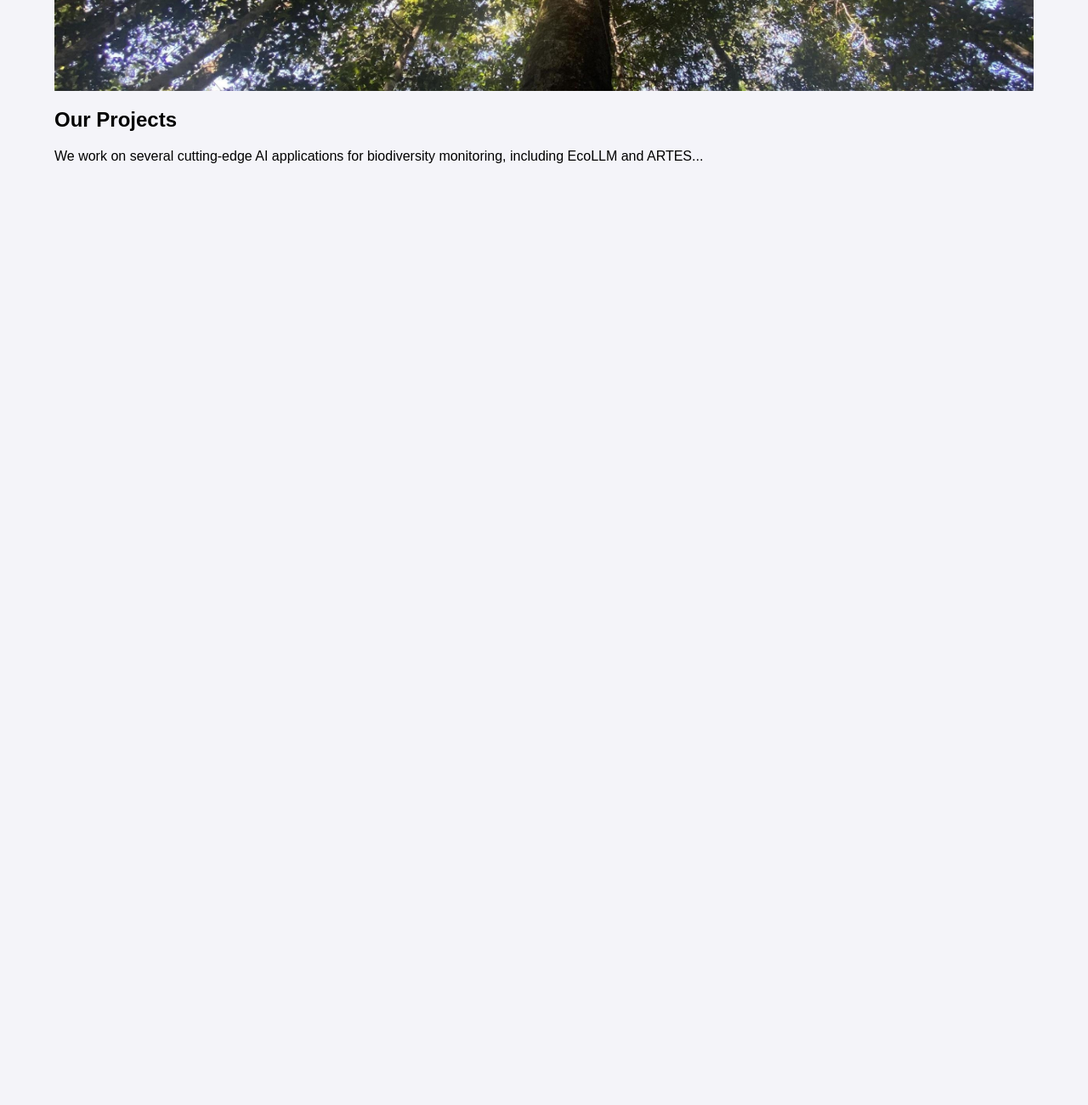
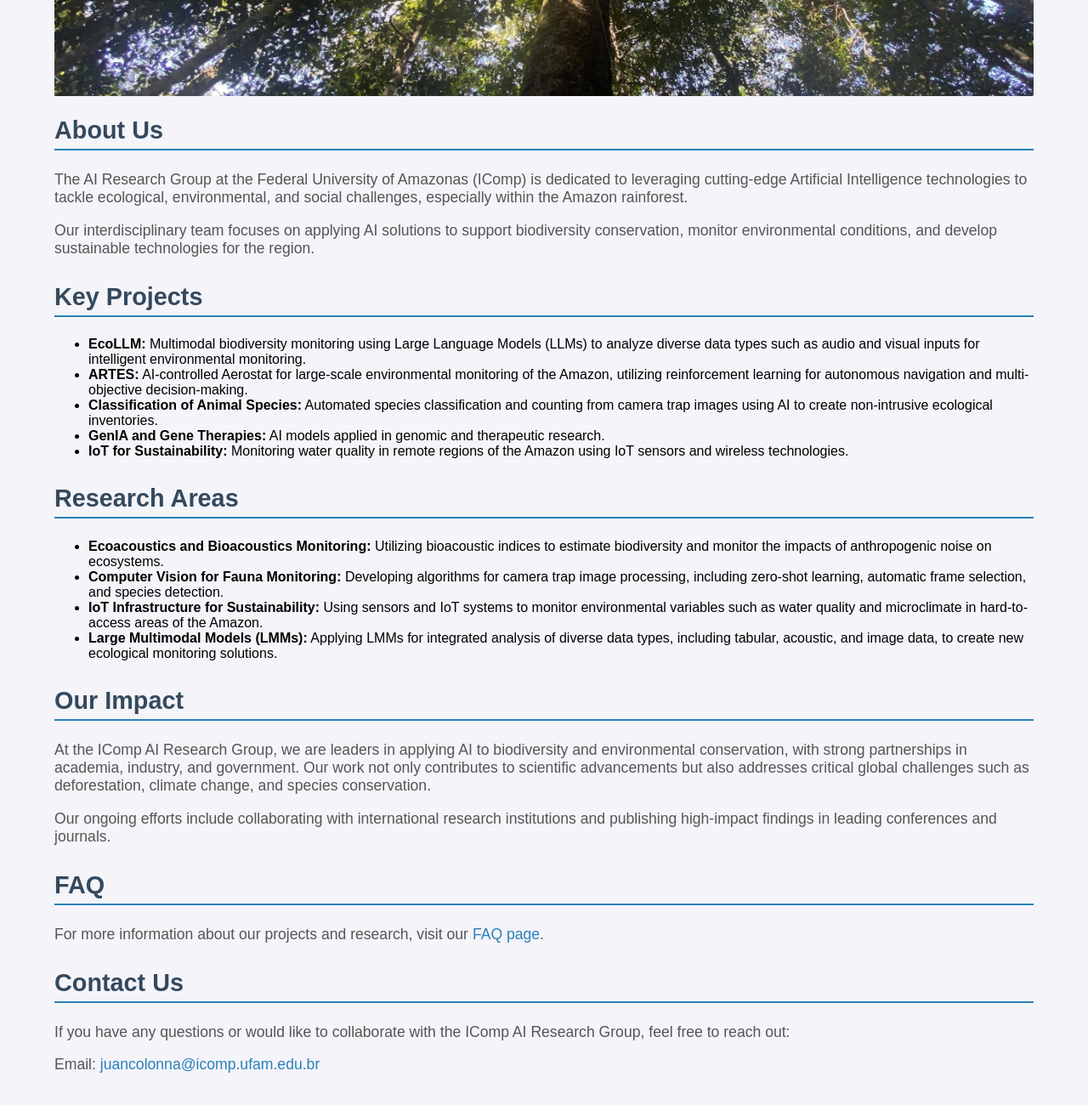
Before and after one commit to lapiam/lapiam.github.io, a plain HTML site: page index.html in a window 1280 px wide. Shown: the part 548-1848 px from the top of the page at 85% size. Before the commit the page ends 800 px from the top, so only its background shows below. Drawn offline with Linux system fonts and the light colour scheme.

Commit message:
Update index.html

```diff
--- a/index.html
+++ b/index.html
@@ -3,7 +3,7 @@
 <head>
     <meta charset="UTF-8">
     <meta name="viewport" content="width=device-width, initial-scale=1.0">
-    <title>IComp AI Research Group - Amazon Research Lab</title>
+    <title>IComp AI Research Group - UFAM - Amazon Research Lab</title>
     <style>
         body {
             font-family: 'Arial', sans-serif;
@@ -24,6 +24,18 @@
             font-size: 2.5em;
         }
 
+        h2 {
+            color: #34495e;
+            font-size: 1.8em;
+            border-bottom: 2px solid #2980b9;
+            padding-bottom: 5px;
+        }
+
+        p {
+            color: #555;
+            font-size: 1.1em;
+        }
+
         .container {
             width: 90%;
             max-width: 1200px;
@@ -31,11 +43,15 @@
             padding: 20px;
         }
 
+        .section {
+            margin-bottom: 30px;
+        }
+
         .background-section {
             background-image: url('images/AI_Amazonia_image_1.png');
             background-size: cover;
             background-position: center;
-            height: 500px; /* Adjust height as needed */
+            height: 500px;
             color: white;
             display: flex;
             align-items: center;
@@ -50,14 +66,23 @@
 
         .section-content {
             padding: 40px;
-            background: rgba(0, 0, 0, 0.6); /* Adds a dark overlay to make text readable */
+            background: rgba(0, 0, 0, 0.6);
+        }
+
+        a {
+            color: #2980b9;
+            text-decoration: none;
+        }
+
+        a:hover {
+            text-decoration: underline;
         }
     </style>
 </head>
 <body>
 
 <header>
-    <h1>IComp AI Research Group</h1>
+    <h1>IComp AI Research Group - UFAM</h1>
     <p>Amazon Research Laboratory in Artificial Intelligence</p>
 </header>
 
@@ -70,8 +95,47 @@
     </section>
 
     <section class="section">
-        <h2>Our Projects</h2>
-        <p>We work on several cutting-edge AI applications for biodiversity monitoring, including EcoLLM and ARTES...</p>
+        <h2>About Us</h2>
+        <p>The AI Research Group at the Federal University of Amazonas (IComp) is dedicated to leveraging cutting-edge Artificial Intelligence technologies to tackle ecological, environmental, and social challenges, especially within the Amazon rainforest.</p>
+        <p>Our interdisciplinary team focuses on applying AI solutions to support biodiversity conservation, monitor environmental conditions, and develop sustainable technologies for the region.</p>
+    </section>
+
+    <section class="section">
+        <h2>Key Projects</h2>
+        <ul>
+            <li><strong>EcoLLM:</strong> Multimodal biodiversity monitoring using Large Language Models (LLMs) to analyze diverse data types such as audio and visual inputs for intelligent environmental monitoring.</li>
+            <li><strong>ARTES:</strong> AI-controlled Aerostat for large-scale environmental monitoring of the Amazon, utilizing reinforcement learning for autonomous navigation and multi-objective decision-making.</li>
+            <li><strong>Classification of Animal Species:</strong> Automated species classification and counting from camera trap images using AI to create non-intrusive ecological inventories.</li>
+            <li><strong>GenIA and Gene Therapies:</strong> AI models applied in genomic and therapeutic research.</li>
+            <li><strong>IoT for Sustainability:</strong> Monitoring water quality in remote regions of the Amazon using IoT sensors and wireless technologies.</li>
+        </ul>
+    </section>
+
+    <section class="section">
+        <h2>Research Areas</h2>
+        <ul>
+            <li><strong>Ecoacoustics and Bioacoustics Monitoring:</strong> Utilizing bioacoustic indices to estimate biodiversity and monitor the impacts of anthropogenic noise on ecosystems.</li>
+            <li><strong>Computer Vision for Fauna Monitoring:</strong> Developing algorithms for camera trap image processing, including zero-shot learning, automatic frame selection, and species detection.</li>
+            <li><strong>IoT Infrastructure for Sustainability:</strong> Using sensors and IoT systems to monitor environmental variables such as water quality and microclimate in hard-to-access areas of the Amazon.</li>
+            <li><strong>Large Multimodal Models (LMMs):</strong> Applying LMMs for integrated analysis of diverse data types, including tabular, acoustic, and image data, to create new ecological monitoring solutions.</li>
+        </ul>
+    </section>
+
+    <section class="section">
+        <h2>Our Impact</h2>
+        <p>At the IComp AI Research Group, we are leaders in applying AI to biodiversity and environmental conservation, with strong partnerships in academia, industry, and government. Our work not only contributes to scientific advancements but also addresses critical global challenges such as deforestation, climate change, and species conservation.</p>
+        <p>Our ongoing efforts include collaborating with international research institutions and publishing high-impact findings in leading conferences and journals.</p>
+    </section>
+
+    <section class="section">
+        <h2>FAQ</h2>
+        <p>For more information about our projects and research, visit our <a href="https://lapiam.github.io/FAQ.html">FAQ page</a>.</p>
+    </section>
+
+    <section class="section">
+        <h2>Contact Us</h2>
+        <p>If you have any questions or would like to collaborate with the IComp AI Research Group, feel free to reach out:</p>
+        <p>Email: <a href="mailto:juancolonna@icomp.ufam.edu.br">juancolonna@icomp.ufam.edu.br</a></p>
     </section>
 </div>
 
```
